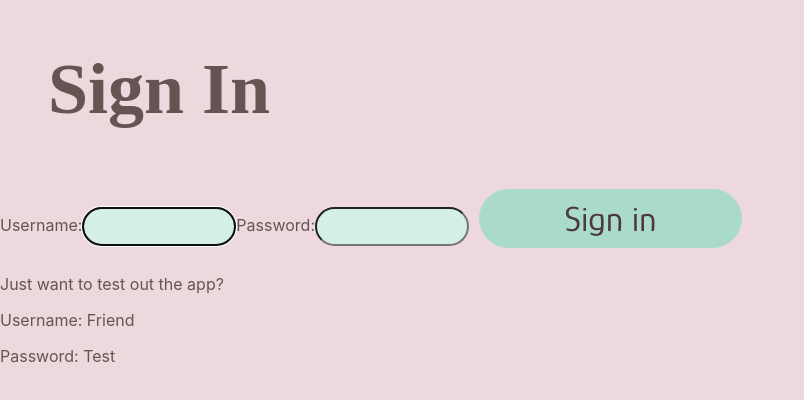
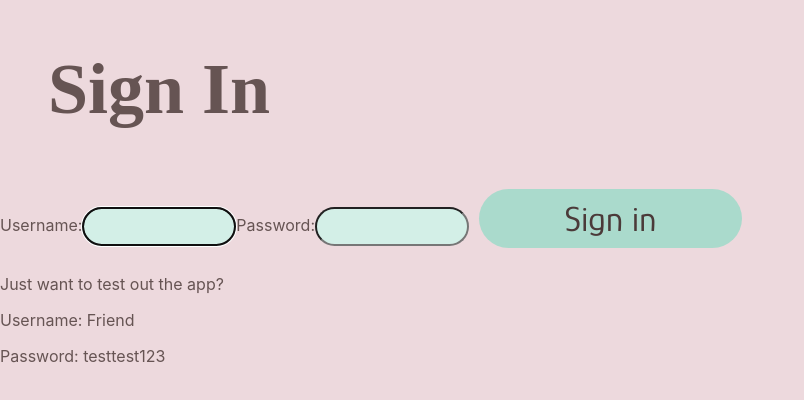
Before and after one commit to TenLongFingers/task-capstone, a React (Create React App) app: page / in a window 1280 px wide. Shown: the top 400 px of the page, without its empty margins (0-804 px from the left). Built offline with nearby package versions, Linux system fonts and the light colour scheme; a web font is replaced by a local one.

Commit message:
added change handler and cleaned up signinbox

```diff
--- a/src/components/SignInPage/SignInBox/SignInBox.js
+++ b/src/components/SignInPage/SignInBox/SignInBox.js
@@ -27,37 +27,20 @@ const SignInBox = () => {
     setErrMsg("");
   }, [user, pwd]);
 
+  //TRACK CHANGES IN INPUT
+  const changeHandler = (e) => {
+    this.setState({
+      [e.target.name]: e.target.value,
+    });
+  };
+
+  //SUBMIT BUTTON FUNCTION
   const handleSubmit = async (e) => {
     e.preventDefault();
     console.log("Submission successful");
     axios.get("auth/login").then((res) => {
       console.log(res.data);
     });
-    //mkay this isn't working
-
-    //RIGHT HERE trying to connect front end to server, just trying to console log the login app.post. Then I want to console.log my whole database, just to make sure I"m pulling it right. Then deconstruct it and get the username and password.
-
-    // try {
-    //   const response = await axios.post(LOGIN_URL, { user, pwd });
-    //   console.log(response);
-    //   const accessToken = response?.data?.accessToken;
-    //   const roles = response?.data?.roles;
-    //   setAuth({ user, pwd, roles, accessToken });
-    //   setUser("");
-    //   setPwd("");
-    //   setSuccess(true);
-    // } catch (err) {
-    //   if (!err?.response) {
-    //     setErrMsg("No Server Response");
-    //   } else if (err.response?.status === 400) {
-    //     setErrMsg("Missing username or password");
-    //   } else if (err.response?.status === 401) {
-    //     setErrMsg("Unauthorized");
-    //   } else {
-    //     setErrMsg("Login failed");
-    //   }
-    //   errRef.current.focus();
-    // }
   };
 
   return (
@@ -103,7 +86,7 @@ const SignInBox = () => {
           </form>
           <p>Just want to test out the app?</p>
           <p> Username: Friend </p>
-          <p>Password: Test</p>
+          <p>Password: testtest123</p>
         </section>
       )}
     </>
```
